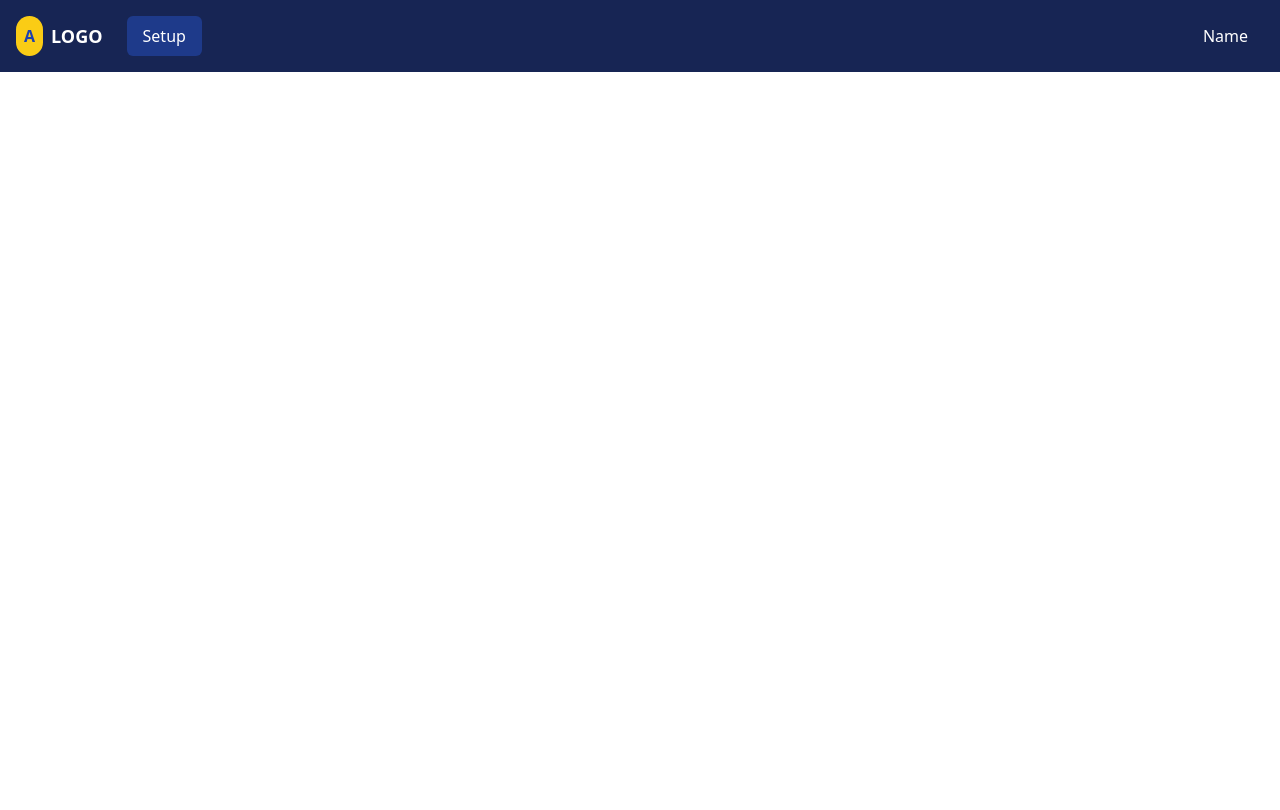
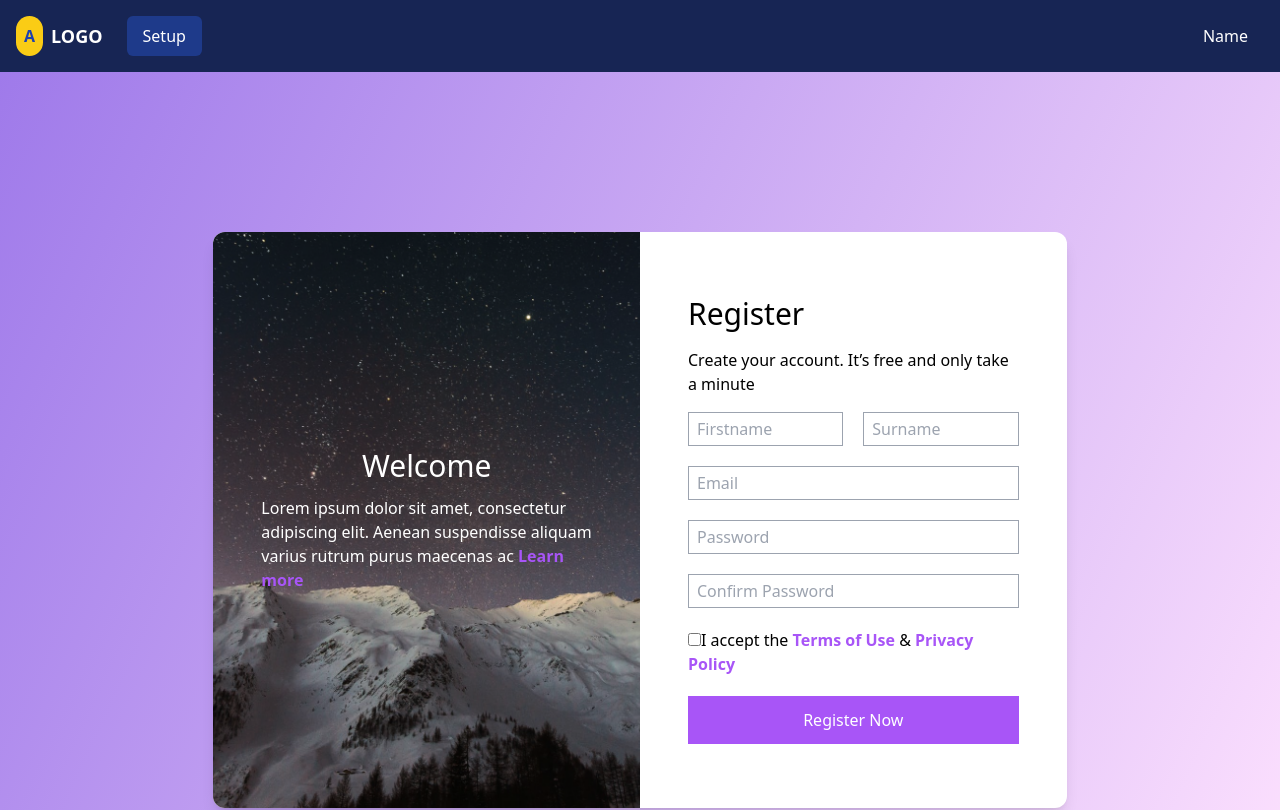
Before and after one commit to Nikhilesh1119/DashBoardWeb, a React (Vite) app: page /Register in a window 1280 px wide. Before the commit this address had no page. Shown: the top 810 px of the page. Built offline with nearby package versions, Linux system fonts and the light colour scheme.

Commit message:
register page

```diff
--- a/src/App.jsx
+++ b/src/App.jsx
@@ -4,6 +4,7 @@ import Home from "./components/Home";
 import TeacherPage from "./components/TeacherPage";
 import StudentPage from "./components/StudentPage";
 import ClassSetup from "./components/ClassRoom";
+import Register from "./pages/Signup";
 
 
 // import Update from './components/Update';
@@ -20,7 +21,7 @@ function App() {
           <Route path="/teacher" element={<TeacherPage />} />
           <Route path="/student" element={<StudentPage />} />
           <Route path="/classroom" element={<ClassSetup/>} />
-
+          <Route path="/Register" element={<Register/>} />
           {/*
           <Route path="/Updates" element={<Update />} />
           <Route path="/Profile" element={<Profile/>} />
--- a/src/pages/Signup.jsx
+++ b/src/pages/Signup.jsx
@@ -1,9 +1,50 @@
-import React from 'react'
+import React from "react";
 
-export default function Signup() {
+function Register() {
   return (
-    <div>
-      signup
+    <div className="min-h-screen py-40" style={{ backgroundImage: "linear-gradient(115deg, #9F7AEA, #FEE2FE)" }}>
+      <div className="container mx-auto">
+        <div className="flex flex-col lg:flex-row w-10/12 lg:w-8/12 bg-white rounded-xl mx-auto shadow-lg overflow-hidden">
+          <div className="w-full lg:w-1/2 flex flex-col items-center justify-center p-12 bg-no-repeat bg-cover bg-center" style={{ backgroundImage: "url('./src/assets/Register-Background.png')" }}>
+            <h1 className="text-white text-3xl mb-3">Welcome</h1>
+            <div>
+              <p className="text-white">Lorem ipsum dolor sit amet, consectetur adipiscing elit. Aenean suspendisse aliquam varius rutrum purus maecenas ac <a href="#" className="text-purple-500 font-semibold">Learn more</a></p>
+            </div>
+          </div>
+          <div className="w-full lg:w-1/2 py-16 px-12">
+            <h2 className="text-3xl mb-4">Register</h2>
+            <p className="mb-4">
+              Create your account. It’s free and only take a minute
+            </p>
+            <form action="#">
+              <div className="grid grid-cols-2 gap-5">
+                <input type="text" placeholder="Firstname" className="border border-gray-400 py-1 px-2" />
+                <input type="text" placeholder="Surname" className="border border-gray-400 py-1 px-2" />
+              </div>
+              <div className="mt-5">
+                <input type="text" placeholder="Email" className="border border-gray-400 py-1 px-2 w-full" />
+              </div>
+              <div className="mt-5">
+                <input type="password" placeholder="Password" className="border border-gray-400 py-1 px-2 w-full" />
+              </div>
+              <div className="mt-5">
+                <input type="password" placeholder="Confirm Password" className="border border-gray-400 py-1 px-2 w-full" />
+              </div>
+              <div className="mt-5">
+                <input type="checkbox" className="border border-gray-400" />
+                <span>
+                  I accept the <a href="#" className="text-purple-500 font-semibold">Terms of Use</a> &  <a href="#" className="text-purple-500 font-semibold">Privacy Policy</a>
+                </span>
+              </div>
+              <div className="mt-5">
+                <button className="w-full bg-purple-500 py-3 text-center text-white">Register Now</button>
+              </div>
+            </form>
+          </div>
+        </div>
+      </div>
     </div>
-  )
+  );
 }
+
+export default Register;
```
